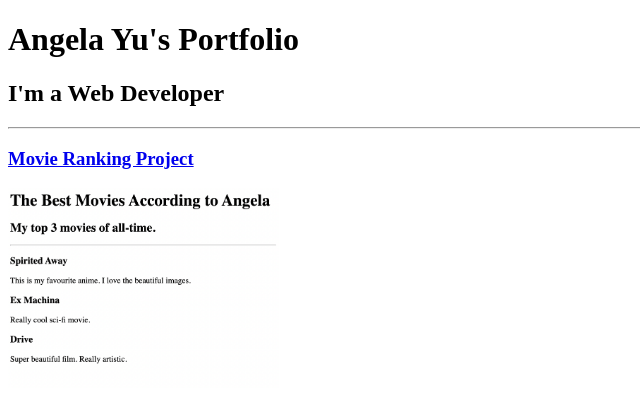
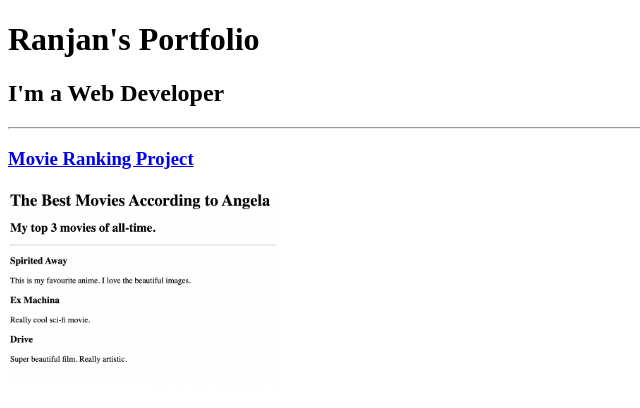
Before and after one commit to Ranj8521Kumar/Ranjan, a plain HTML site: page index.html.html in a window 1280 px wide. Shown: the top 408 px of the page, without its empty margins (0-640 px from the left). Drawn offline with Linux system fonts and the light colour scheme.

Commit message:
publish website

```diff
--- a/solution.html
+++ b/index.html.html
@@ -3,11 +3,11 @@
 
 <head>
   <meta charset="UTF-8">
-  <title>Angela's Portfolio</title>
+  <title>Ranjan's Portfolio</title>
 </head>
 
 <body>
-  <h1>Angela Yu's Portfolio</h1>
+  <h1>Ranjan's Portfolio</h1>
   <h2>I'm a Web Developer</h2>
   <hr />
   <h3><a href="./public/movie-ranking.html">Movie Ranking Project</a></h3>
```
Also changed, not shown: index.html (deleted, +0 -15 lines), 1 other file.
